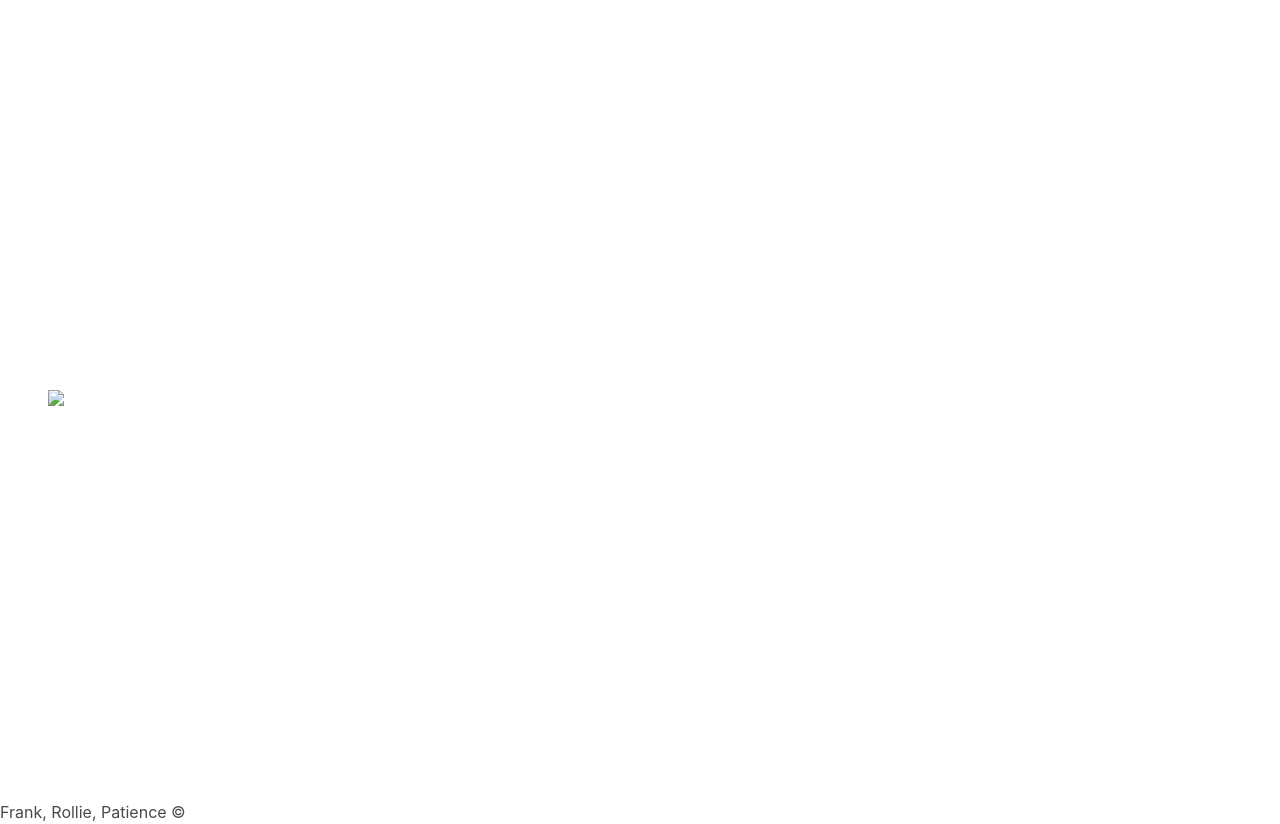
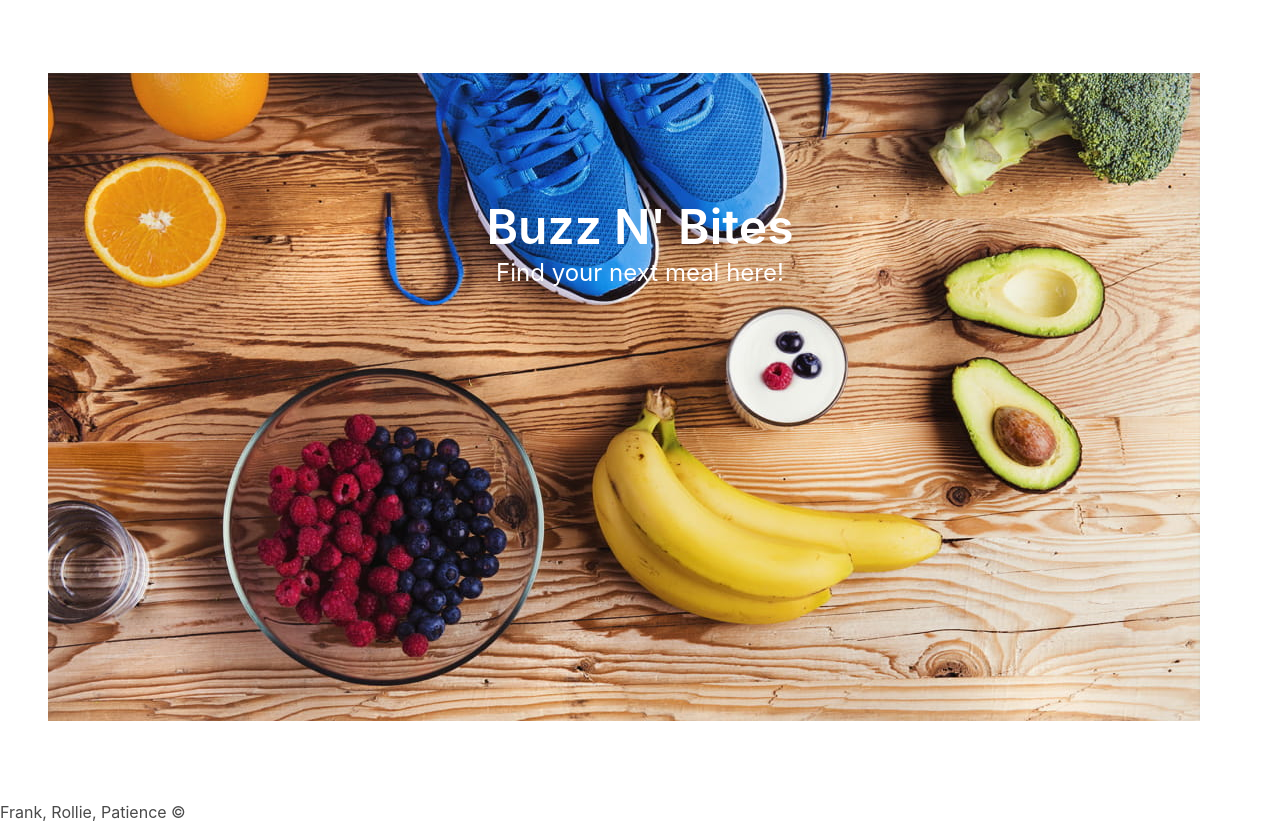
Before and after one commit to Rollieh27/BuzzNBites, a plain HTML site: page Develop/index.html in a window 1280 px wide. Drawn offline with nearby package versions, Linux system fonts and the light colour scheme; files that its build step writes are made by us from their sources.

Commit message:
updated image

```diff
--- a/Develop/index.html
+++ b/Develop/index.html
@@ -6,7 +6,7 @@
     <title>Buzz N' Bites</title>
     <link rel="stylesheet" href="https://cdn.jsdelivr.net/npm/bulma@0.9.4/css/bulma.min.css">
     <link rel="stylesheet" type="text/css" href="styles.css">
-    <!--!<style>
+    <!--<style>
 
         .hero{
             background: black url(FoodAsFuel.jpg) center / cover;
@@ -19,7 +19,7 @@
     <section class="hero is-fullheight">
         <!--.hero-body-->
         <header class="hero-body">
-            <a href="#" class="background"><img src="/inclass-project/Develop/FoodAsFuel.jpg"></a>
+            <a href="#" class="background"><img src="/BuzzNBites/Develop/FoodAsFuel.jpg"></a>
             <div class="is-overlay has-text-centered" style="top: 200px;">
                 <h1 class="title is-1 has-text-white">Buzz N' Bites</h1>
                 <h2 class="subtitle title is-4 has-text-white">Find your next meal here!</h2>
```
